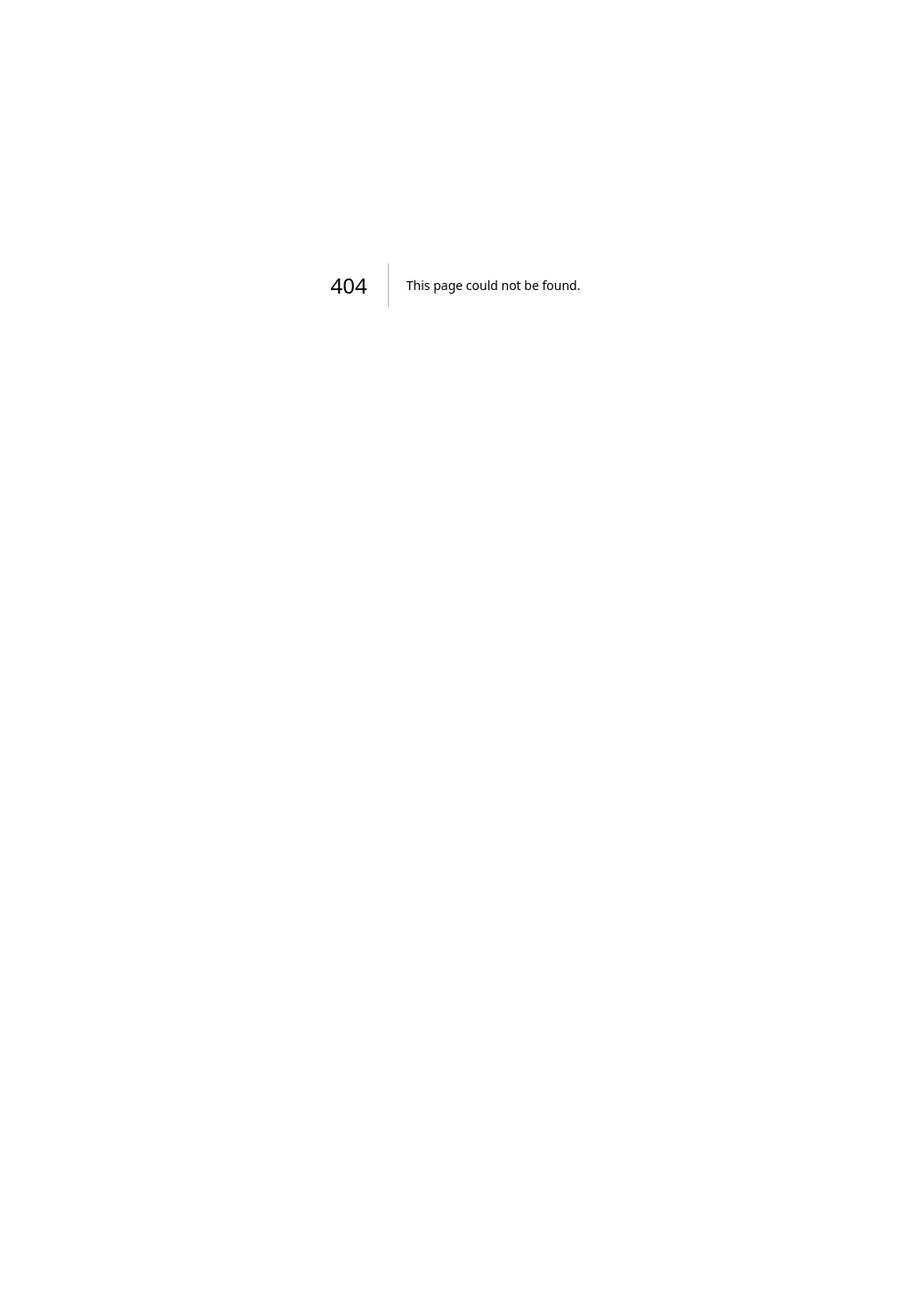
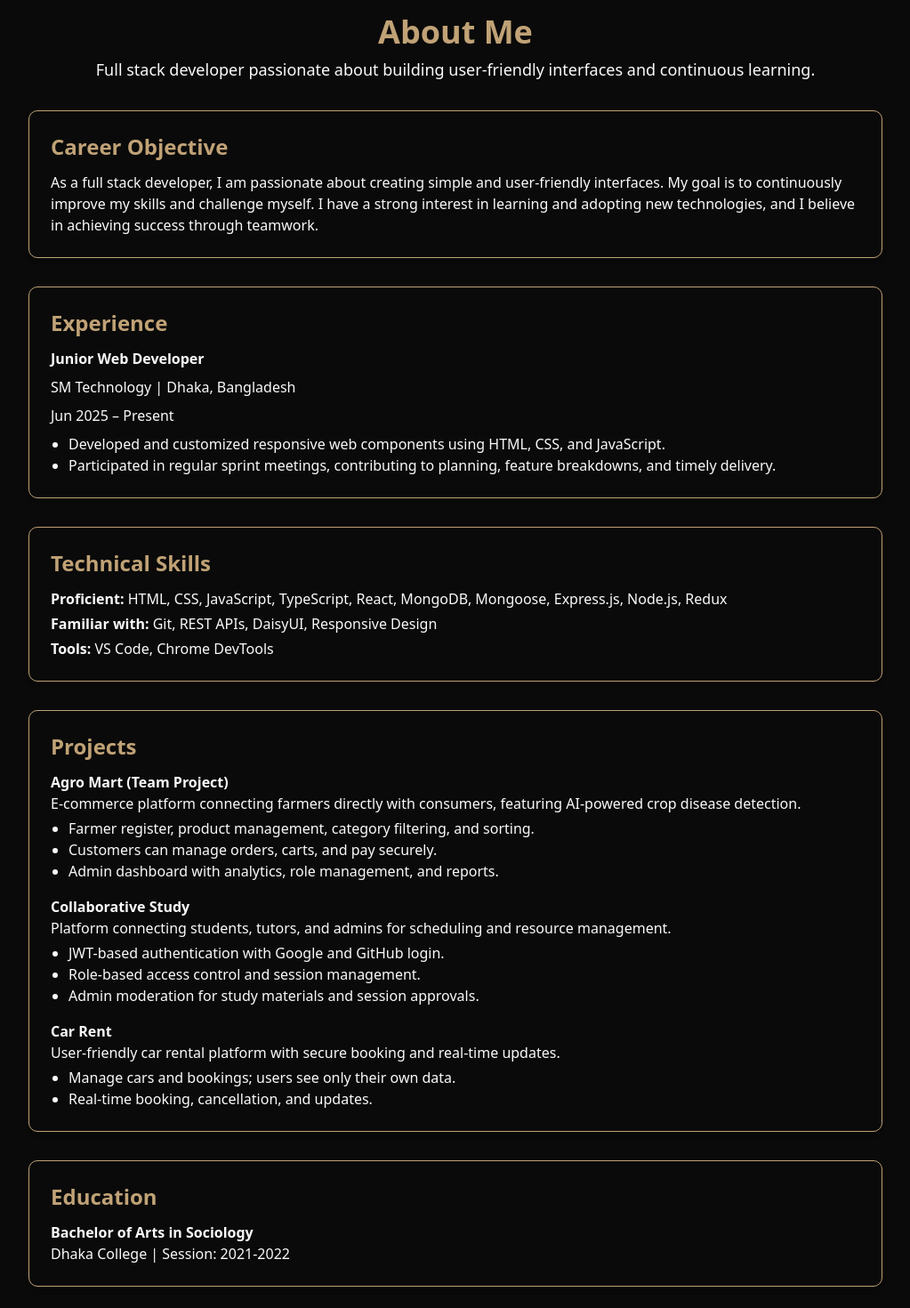
Before and after one commit to ashraful2871/portfolio-forntend, a Next.js app: page /about in a window 1280 px wide. Before the commit this address had no page. Shown: the part 80-1550 px from the top of the page at 89% size, without its empty margins (128-1151 px from the left). Before the commit the page ends 800 px from the top, so only its background shows below. Built offline with nearby package versions, Linux system fonts and the light colour scheme.

Commit message:
add about me page

```diff
--- /dev/null
+++ b/src/app/(public)/about/page.tsx
@@ -0,0 +1,130 @@
+import React from "react";
+
+const AboutPage = () => {
+  return (
+    <div className="max-w-5xl mx-auto p-8 space-y-8">
+      {/* Header */}
+      <div className="text-center space-y-2">
+        <h1 className="text-4xl font-bold text-[#C0A276]">About Me</h1>
+        <p className=" text-lg">
+          Full stack developer passionate about building user-friendly
+          interfaces and continuous learning.
+        </p>
+      </div>
+
+      {/* Career Objective */}
+      <section className="border border-[#C0A276] shadow-md rounded-lg p-6">
+        <h2 className="text-2xl font-semibold mb-3 text-[#C0A276]">
+          Career Objective
+        </h2>
+        <p className="">
+          As a full stack developer, I am passionate about creating simple and
+          user-friendly interfaces. My goal is to continuously improve my skills
+          and challenge myself. I have a strong interest in learning and
+          adopting new technologies, and I believe in achieving success through
+          teamwork.
+        </p>
+      </section>
+      {/* Experience */}
+      <section className="border border-[#C0A276] shadow-md rounded-lg p-6">
+        <h2 className="text-2xl font-semibold mb-3 text-[#C0A276]">
+          Experience
+        </h2>
+        <div className="space-y-2">
+          <h3 className="font-bold ">Junior Web Developer</h3>
+          <p className="">SM Technology | Dhaka, Bangladesh</p>
+          <p className="">Jun 2025 – Present</p>
+          <ul className="list-disc ml-5  mt-2">
+            <li>
+              Developed and customized responsive web components using HTML,
+              CSS, and JavaScript.
+            </li>
+            <li>
+              Participated in regular sprint meetings, contributing to planning,
+              feature breakdowns, and timely delivery.
+            </li>
+          </ul>
+        </div>
+      </section>
+      {/* Skills */}
+      <section className="border border-[#C0A276] shadow-md rounded-lg p-6">
+        <h2 className="text-2xl font-semibold mb-3 text-[#C0A276]">
+          Technical Skills
+        </h2>
+        <ul className="space-y-1 ">
+          <li>
+            <strong>Proficient:</strong> HTML, CSS, JavaScript, TypeScript,
+            React, MongoDB, Mongoose, Express.js, Node.js, Redux
+          </li>
+          <li>
+            <strong>Familiar with:</strong> Git, REST APIs, DaisyUI, Responsive
+            Design
+          </li>
+          <li>
+            <strong>Tools:</strong> VS Code, Chrome DevTools
+          </li>
+        </ul>
+      </section>
+      {/* Projects */}
+      <section className="border border-[#C0A276] shadow-md rounded-lg p-6 space-y-4">
+        <h2 className="text-2xl font-semibold mb-3 text-[#C0A276]">Projects</h2>
+
+        {/* Project 1 */}
+        <div>
+          <h3 className="font-bold ">Agro Mart (Team Project)</h3>
+          <p className=" mb-1">
+            E-commerce platform connecting farmers directly with consumers,
+            featuring AI-powered crop disease detection.
+          </p>
+          <ul className="list-disc ml-5 ">
+            <li>
+              Farmer register, product management, category filtering, and
+              sorting.
+            </li>
+            <li>Customers can manage orders, carts, and pay securely.</li>
+            <li>
+              Admin dashboard with analytics, role management, and reports.
+            </li>
+          </ul>
+        </div>
+
+        {/* Project 2 */}
+        <div>
+          <h3 className="font-bold ">Collaborative Study</h3>
+          <p className=" mb-1">
+            Platform connecting students, tutors, and admins for scheduling and
+            resource management.
+          </p>
+          <ul className="list-disc ml-5 ">
+            <li>JWT-based authentication with Google and GitHub login.</li>
+            <li>Role-based access control and session management.</li>
+            <li>Admin moderation for study materials and session approvals.</li>
+          </ul>
+        </div>
+
+        {/* Project 3 */}
+        <div>
+          <h3 className="font-bold ">Car Rent</h3>
+          <p className=" mb-1">
+            User-friendly car rental platform with secure booking and real-time
+            updates.
+          </p>
+          <ul className="list-disc ml-5 ">
+            <li>Manage cars and bookings; users see only their own data.</li>
+            <li>Real-time booking, cancellation, and updates.</li>
+          </ul>
+        </div>
+      </section>
+      {/* Education */}
+      <section className="border border-[#C0A276] shadow-md rounded-lg p-6">
+        <h2 className="text-2xl font-semibold mb-3 text-[#C0A276]">
+          Education
+        </h2>
+        <p className=" font-semibold">Bachelor of Arts in Sociology</p>
+        <p className="">Dhaka College | Session: 2021-2022</p>
+      </section>
+    </div>
+  );
+};
+
+export default AboutPage;
```
